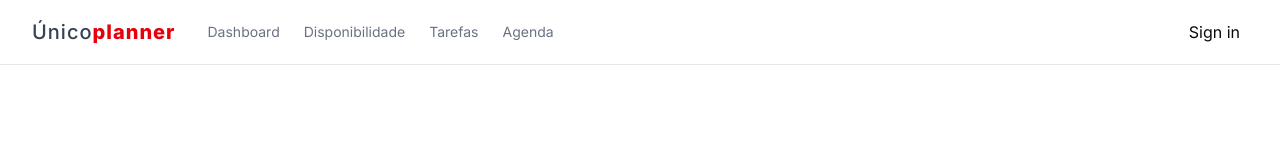
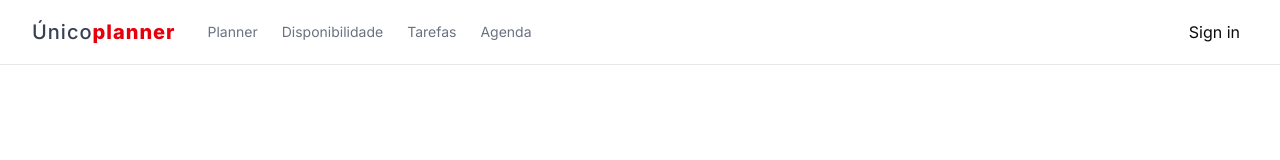
Before and after one commit to gustavoconforto/study_planner, a Next.js app: page / in a window 1280 px wide. Shown: the top 160 px of the page. Built offline with nearby package versions, Linux system fonts and the light colour scheme; no server answers.

Commit message:
feat: update `navbar` to point to planner

```diff
--- a/src/app/layout.tsx
+++ b/src/app/layout.tsx
@@ -61,9 +61,9 @@ export default function RootLayout({
                       <li>
                         <Link
                           className="text-gray-500 transition hover:text-gray-500/75 dark:text-white dark:hover:text-white/75"
-                          href="#"
+                          href="/planner"
                         >
-                          Dashboard
+                          Planner
                         </Link>
                       </li>
 
@@ -103,9 +103,9 @@ export default function RootLayout({
                     <li>
                       <Link
                         className="text-gray-500 transition hover:text-gray-500/75 dark:text-white dark:hover:text-white/75"
-                        href="#"
+                        href="/planner"
                       >
-                        Dashboard
+                        Planner
                       </Link>
                     </li>
 
--- a/src/app/tarefas/components/tarefaData/index.tsx
+++ b/src/app/tarefas/components/tarefaData/index.tsx
@@ -14,7 +14,7 @@ export default async function TarefaData({ userEmail }: { userEmail: string }) {
       {tarefas.ok &&
         tarefas.data!.map((tarefa) => {
           return (
-            <Card key={tarefa.id} className="flex-col gap-4 w-[500px]">
+            <Card key={tarefa.id} className="flex-col gap-4 w-125">
               <CardHeader>
                 <CardTitle>{tarefa.title}</CardTitle>
               </CardHeader>
```
